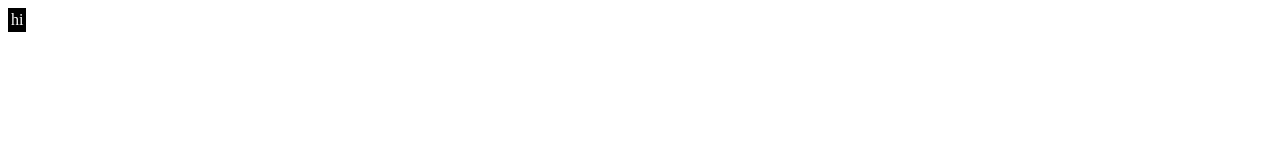
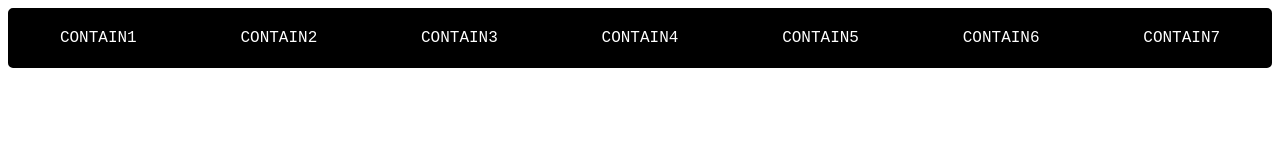
Before and after one commit to maguron8/www-nazhaev-weaponry, a plain HTML site: page index.html in a window 1280 px wide. Drawn offline with Linux system fonts and the light colour scheme.

Commit message:
created the start of the page banner

```diff
--- a/index.html
+++ b/index.html
@@ -7,8 +7,28 @@
     </head>
 
     <body>
-        <div id="banner">
-            <div class="bannerItem">hi</div>
+        <div id="bannerGrid">
+            <div class="columnStart">
+                <p>contain1</p>
+            </div>
+            <div>
+                <p>contain2</p>
+            </div>
+            <div>
+                <p>contain3</p>
+            </div>
+            <div>
+                <p>contain4</p>
+            </div>
+            <div>
+                <p>contain5</p>
+            </div>
+            <div>
+                <p>contain6</p>
+            </div>
+            <div class="columnEnd">
+                <p>contain7</p>
+            </div>
         </div>
     </body>
 </html>
--- a/styles/page.css
+++ b/styles/page.css
@@ -1,11 +1,44 @@
-#banner {
-    background-color: #000000;
-    align-items: center;
-    width: fit-content;
-    border-style: solid;
+:root {
+    --bannerSize: 5px;
 }
 
-.bannerItem {
+p {
+    font-family: 'Courier New', Courier, monospace;
+}
+
+#bannerGrid {
+    display: grid;
+    width: 100%;
+
+    grid-auto-flow: column;
+    justify-content: stretch;
+}
+
+#bannerGrid > div { /* this is important, use this ">" commonly */
     background-color: #000000;
-    color: #ffffff;
+
+    border-style: solid;
+    border-width: var(--bannerSize);
 }
+
+    #bannerGrid > div:hover {
+        background-color: #333333;
+        border-color: #333333;
+
+        transition: all 150ms;
+    }
+
+    #bannerGrid > div > p {
+        color: #ffffff;
+
+        text-align: center;
+        text-transform: uppercase;
+    }
+
+    #bannerGrid > .columnStart {
+        border-radius: var(--bannerSize) 0 0 var(--bannerSize);
+    }
+
+    #bannerGrid > .columnEnd {
+        border-radius: 0 var(--bannerSize) var(--bannerSize) 0;
+    }
```
Also changed, not shown: 1 other file.
